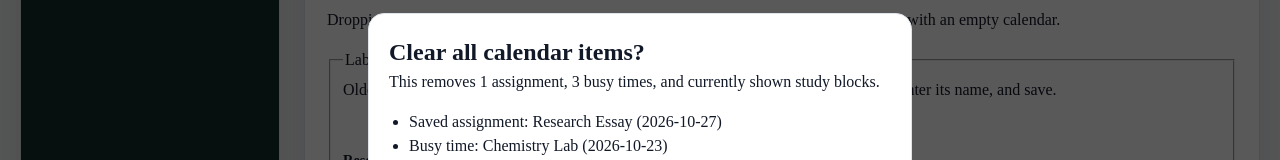
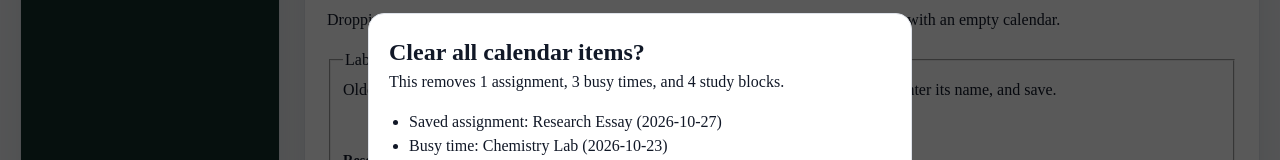
Before and after one commit to waycon86/student-on-the-go, a React (Vite) app: page /settings in a window 1280 px wide. Both pictures are taken after a click on the button "Clear all". Shown: the part 840-1000 px from the top of the page. Built offline with nearby package versions, Linux system fonts and the light colour scheme; a web font is replaced by a local one.

Commit message:
Show the shared study plan for imported courses

```diff
--- a/src/components/CalendarCleanup.tsx
+++ b/src/components/CalendarCleanup.tsx
@@ -1,12 +1,12 @@
 import { useEffect, useRef, useState } from 'react'
-import type { AssignmentSettings, Commitment } from '../lib/scheduler'
-import { hasActiveAssignment, normalizeCourseName, previewCalendarClear, type ClearScope } from '../lib/calendarCleanup'
+import type { AssignmentSettings, Commitment, StudySession } from '../lib/scheduler'
+import { hasActiveAssignment, matchesClearScope, normalizeCourseName, previewCalendarClear, type ClearScope } from '../lib/calendarCleanup'
 
 type Props = {
   assignment: AssignmentSettings
   assignments: AssignmentSettings[]
   commitments: Commitment[]
-  sessionCount: number
+  sessions: StudySession[]
   onLabelActive: (name: string) => void
   onLabelAssignment: (index: number, name: string) => void
   onLabelCommitment: (id: string, name: string) => void
@@ -32,6 +32,7 @@ export function CalendarCleanup(props: Props) {
   const hasItems = hasActiveAssignment(assignment) || assignments.length > 0 || commitments.length > 0
   const selectedCourseExists = course === '__unassigned__' ? hasUnassigned : courses.has(course)
   const preview = pending ? previewCalendarClear(assignment, assignments, commitments, pending) : null
+  const removedSessionCount = pending ? props.sessions.filter((session) => matchesClearScope(session, pending)).length : 0
   const scopeLabel = pending?.kind === 'all' ? 'all calendar items' : pending?.courseName.trim() || 'unassigned items'
   const close = () => { dialog.current?.close(); setPending(null) }
 
@@ -87,7 +88,7 @@ export function CalendarCleanup(props: Props) {
       <dialog ref={dialog} className="calendar-clear-dialog" aria-labelledby="calendar-clear-title" onCancel={() => setPending(null)} onClose={() => setPending(null)}>
         {pending && preview ? <>
           <h2 id="calendar-clear-title">Clear {scopeLabel}?</h2>
-          <p>This removes {preview.assignmentCount} assignment{preview.assignmentCount === 1 ? '' : 's'}, {preview.removedCommitments.length} busy time{preview.removedCommitments.length === 1 ? '' : 's'}, and {preview.removeActive ? props.sessionCount : 0} currently shown study block{preview.removeActive && props.sessionCount === 1 ? '' : 's'}.</p>
+          <p>This removes {preview.assignmentCount} assignment{preview.assignmentCount === 1 ? '' : 's'}, {preview.removedCommitments.length} busy time{preview.removedCommitments.length === 1 ? '' : 's'}, and {removedSessionCount} study block{removedSessionCount === 1 ? '' : 's'}.</p>
           <ul className="calendar-removal-preview">
             {preview.removeActive && !preview.activeAlreadyListed ? <li>Current assignment: {assignment.title || 'Untitled'}</li> : null}
             {preview.removedAssignments.map((item, index) => <li key={`a-${index}`}>Saved assignment: {item.title} ({item.dueDate})</li>)}
```
